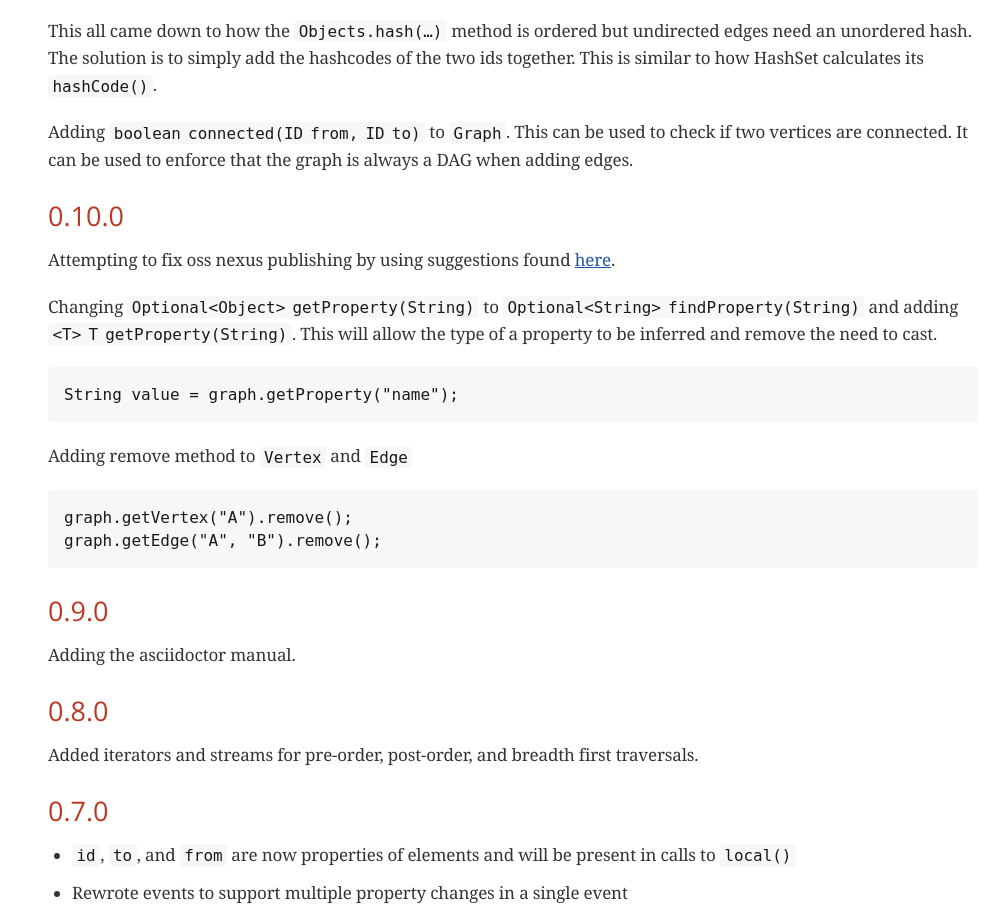
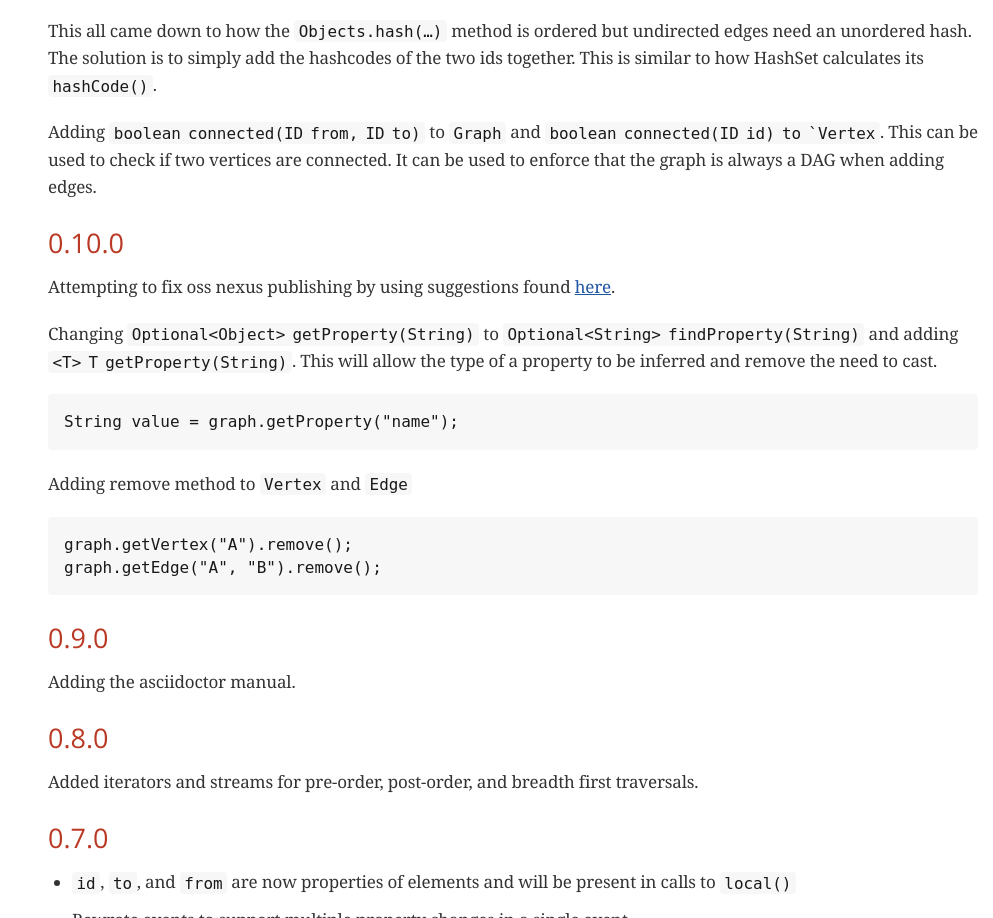
Before and after one commit to moaxcp/graphs, a plain HTML site: page index.html in a window 1280 px wide. Shown: the part 9443-10361 px from the top of the page, without its empty margins (287-1280 px from the left). Drawn offline with nearby package versions, Linux system fonts and the light colour scheme; a web font is replaced by a local one.

Commit message:
Publishing from gradle.

```diff
--- a/index.html
+++ b/index.html
@@ -984,7 +984,7 @@ solution is to simply add the hashcodes of the two ids together. This is similar
 <code>hashCode()</code>.</p>
 </div>
 <div class="paragraph">
-<p>Adding <code>boolean connected(ID from, ID to)</code> to <code>Graph</code>. This can be used to check if two vertices are connected. It can
+<p>Adding <code>boolean connected(ID from, ID to)</code> to <code>Graph</code> and <code>boolean connected(ID id) to `Vertex</code>. This can be used to check if two vertices are connected. It can
 be used to enforce that the graph is always a DAG when adding edges.</p>
 </div>
 </div>
```
